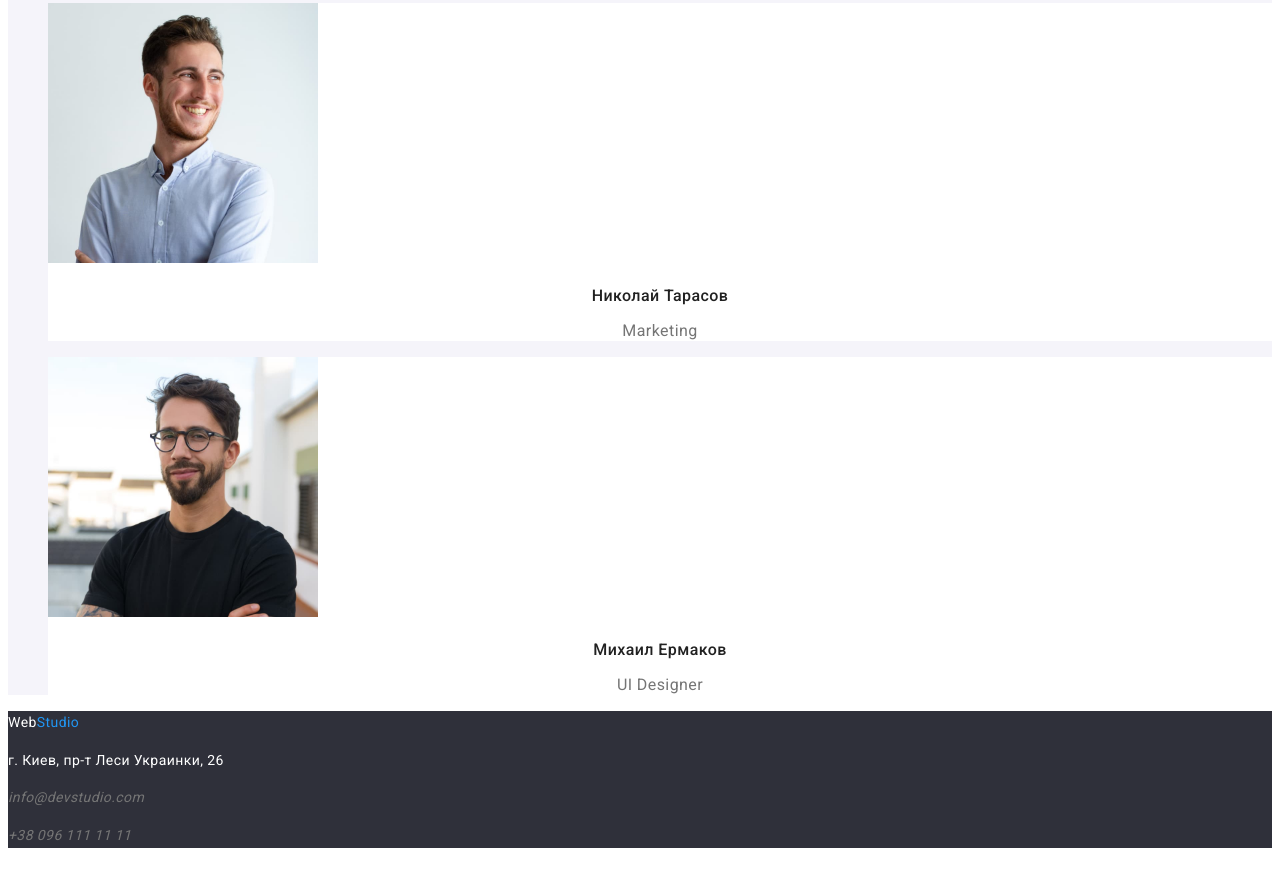
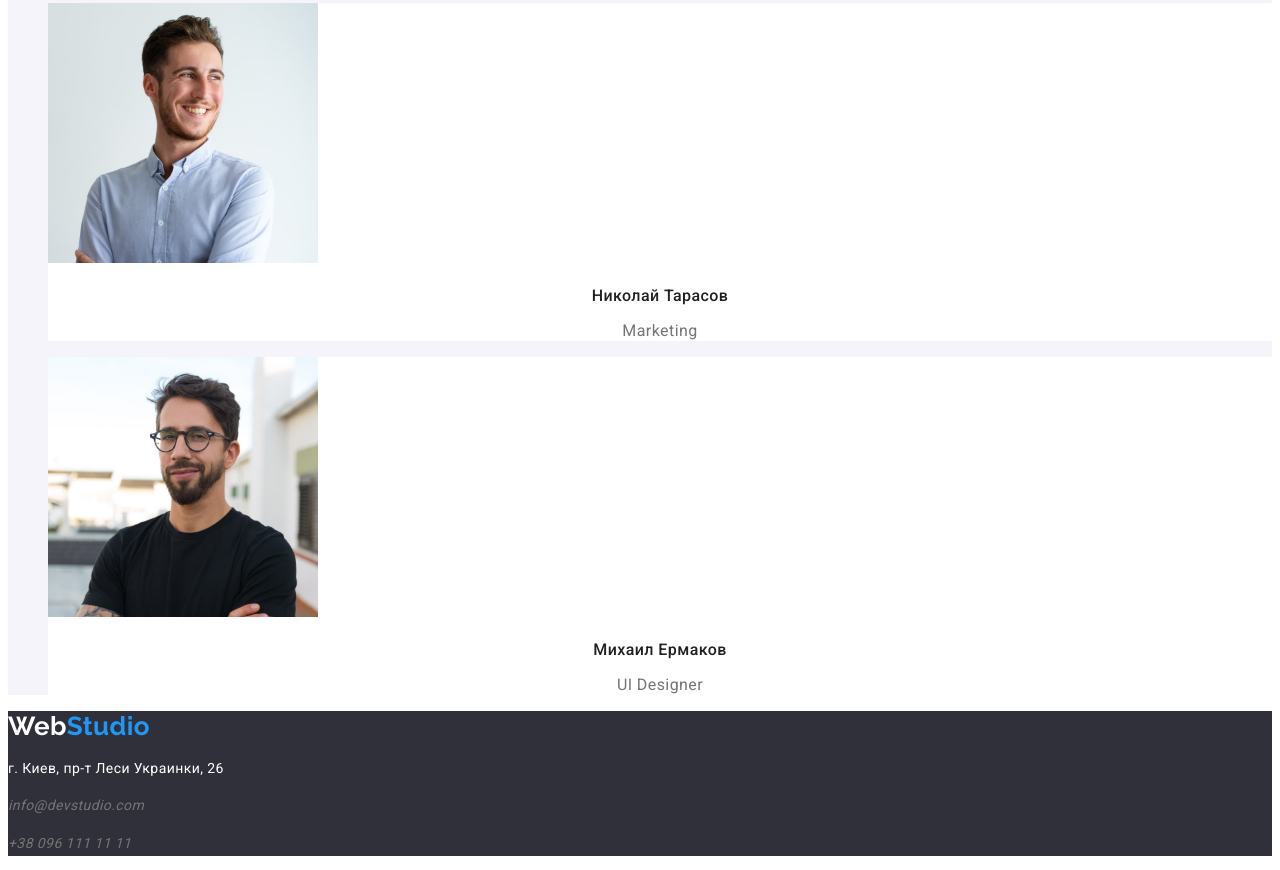
Before and after one commit to vvdiduh/goit-markup-hw-02, a plain HTML site: page index.html in a window 1280 px wide. Shown: the part 2431-3301 px from the top of the page. Drawn offline with Linux system fonts and the light colour scheme.

Commit message:
Update styles.css

```diff
--- a/css/styles.css
+++ b/css/styles.css
@@ -141,6 +141,11 @@ footer {
 }
 
 .logo-footer {
+    font-family:Raleway;
+    font-weight: 700;
+    font-size: 26px;
+    line-height: 1.19;
+    text-decoration: none;
     color: var(--color-hover);
 }
 
```
